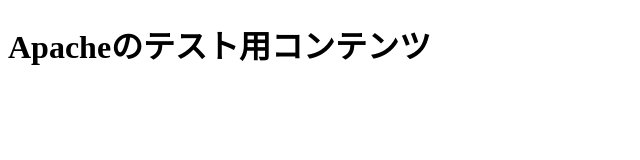
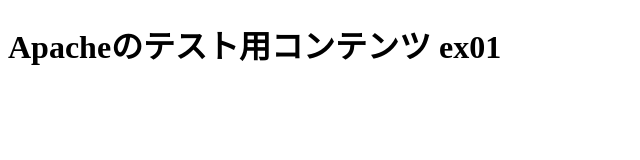
Before and after one commit to mn-1221/-httpd_test_image, a plain HTML site: page index.html in a window 1280 px wide. Shown: the whole page, without its empty margins (0-640 px from the left). Drawn offline with Linux system fonts and the light colour scheme.

Commit message:
Update index.html

```diff
--- a/index.html
+++ b/index.html
@@ -6,6 +6,6 @@
     </head>
 
     <body>
-        <h1>Apacheのテスト用コンテンツ</h1>
+        <h1>Apacheのテスト用コンテンツ ex01</h1>
     </body>
 </html>
```
